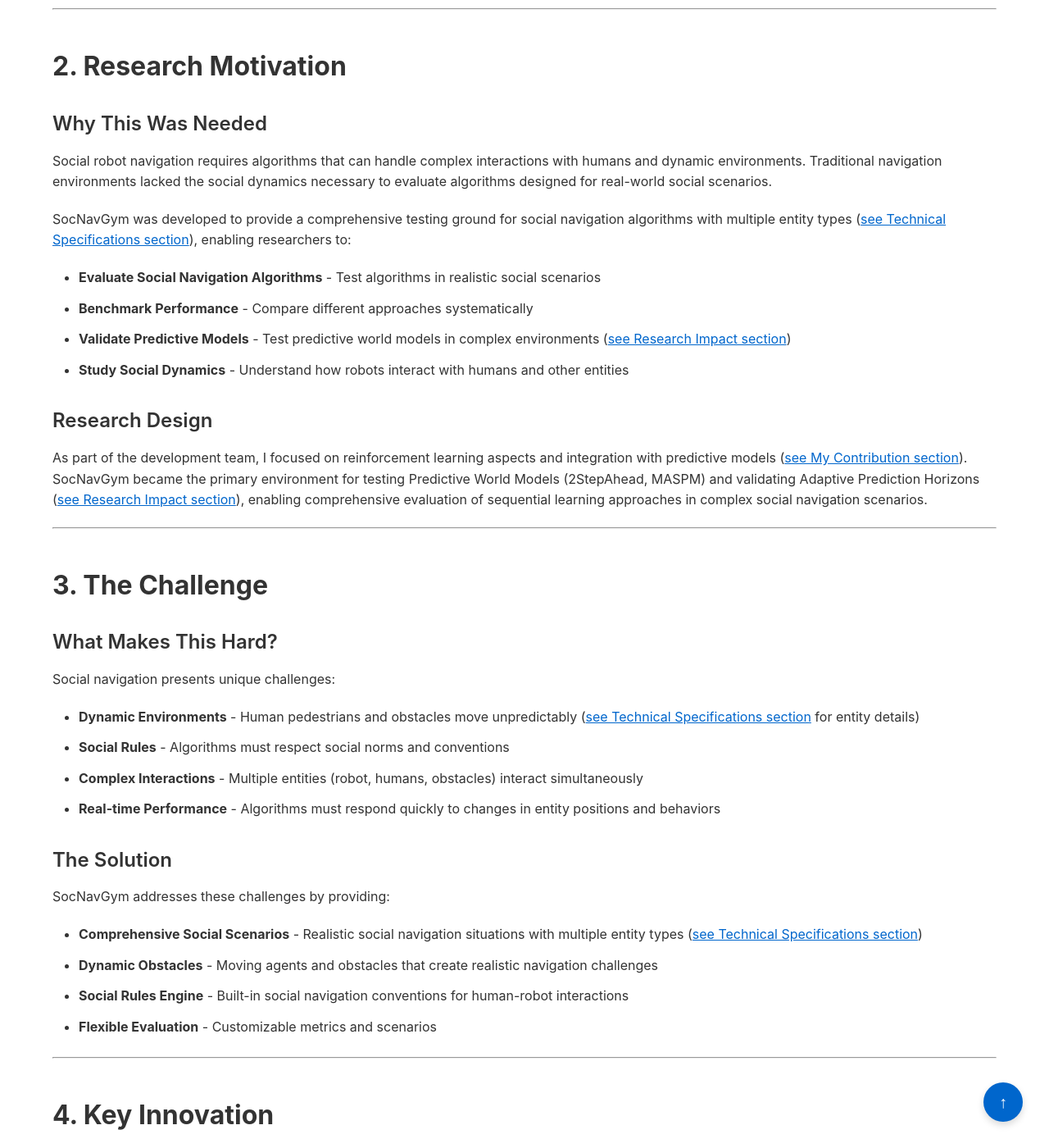
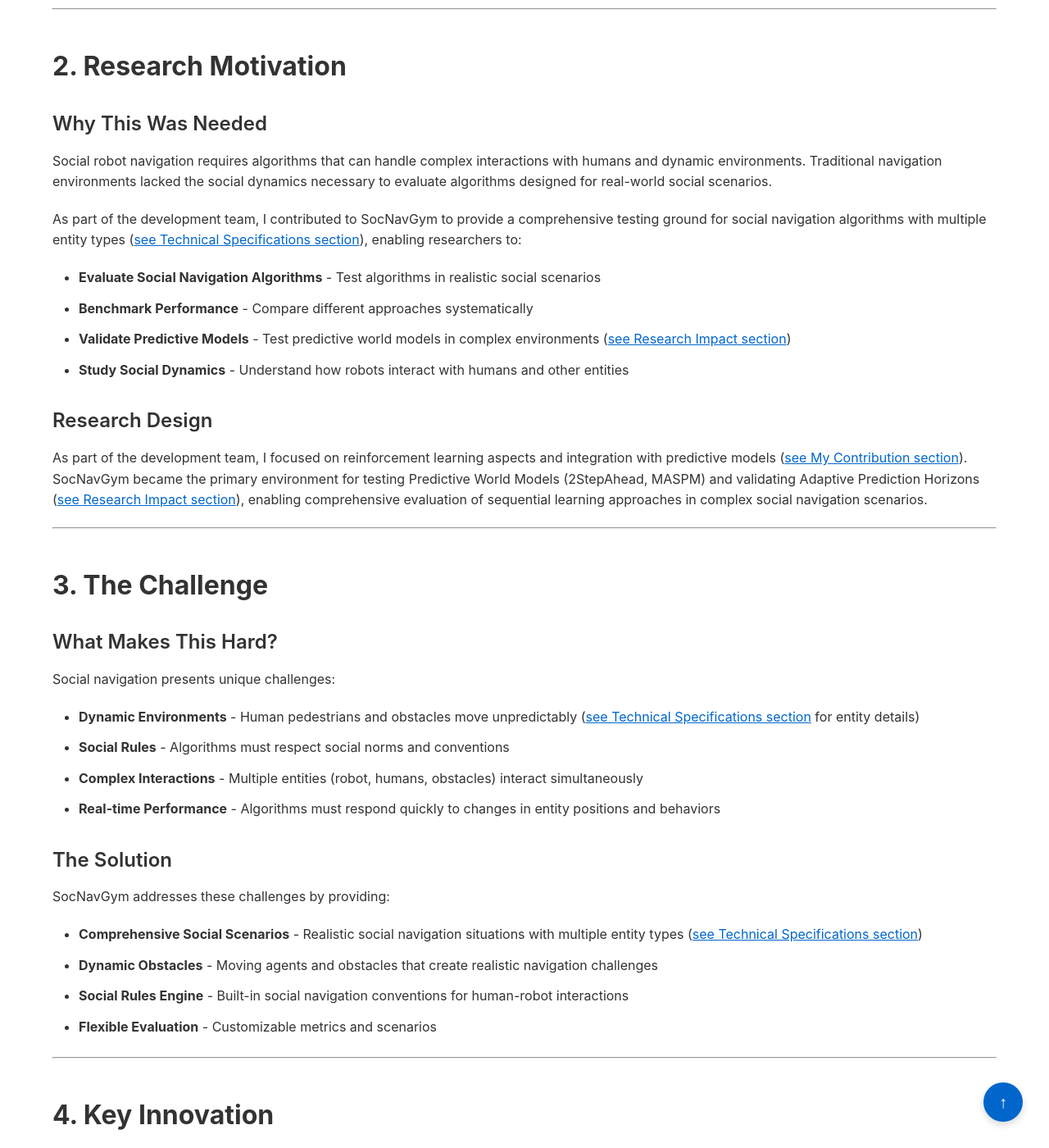
Before and after one commit to goodluckoguzie/goodluckoguzie.github.io, a Jekyll site: the page built from projects/socnavgym.md, in a window 1280 px wide and 1400 px high, scrolled down 1587 px. Shown: the whole window at 82% size. Built offline with Jekyll 4.4.1, drawn with Linux system fonts in a browser that asks for light colours.

Commit message:
Phase 3: Standardize tone (first-person voice), reduce repetition

```diff
--- a/assets/css/style.css
+++ b/assets/css/style.css
@@ -1450,6 +1450,11 @@ code {
     border-color: var(--button);
 }
 
+.portfolio-filter-btn:focus-visible {
+    outline: 3px solid var(--link);
+    outline-offset: 2px;
+}
+
 .project-status-badge {
     display: inline-block;
     padding: 0.5rem 1rem;
--- a/projects/socnavgym.md
+++ b/projects/socnavgym.md
@@ -81,7 +81,7 @@ title: SocNavGym - Research Project
 
 Social robot navigation requires algorithms that can handle complex interactions with humans and dynamic environments. Traditional navigation environments lacked the social dynamics necessary to evaluate algorithms designed for real-world social scenarios.
 
-SocNavGym was developed to provide a comprehensive testing ground for social navigation algorithms with multiple entity types (<a href="#specs" class="internal-link">see Technical Specifications section</a>), enabling researchers to:
+As part of the development team, I contributed to SocNavGym to provide a comprehensive testing ground for social navigation algorithms with multiple entity types (<a href="#specs" class="internal-link">see Technical Specifications section</a>), enabling researchers to:
 - **Evaluate Social Navigation Algorithms** - Test algorithms in realistic social scenarios
 - **Benchmark Performance** - Compare different approaches systematically
 - **Validate Predictive Models** - Test predictive world models in complex environments (<a href="#impact" class="internal-link">see Research Impact section</a>)
```
Also changed, not shown: projects/fallingballenv.md (+1 -1 lines), projects/litesocnavgym.md (+3 -3 lines).
